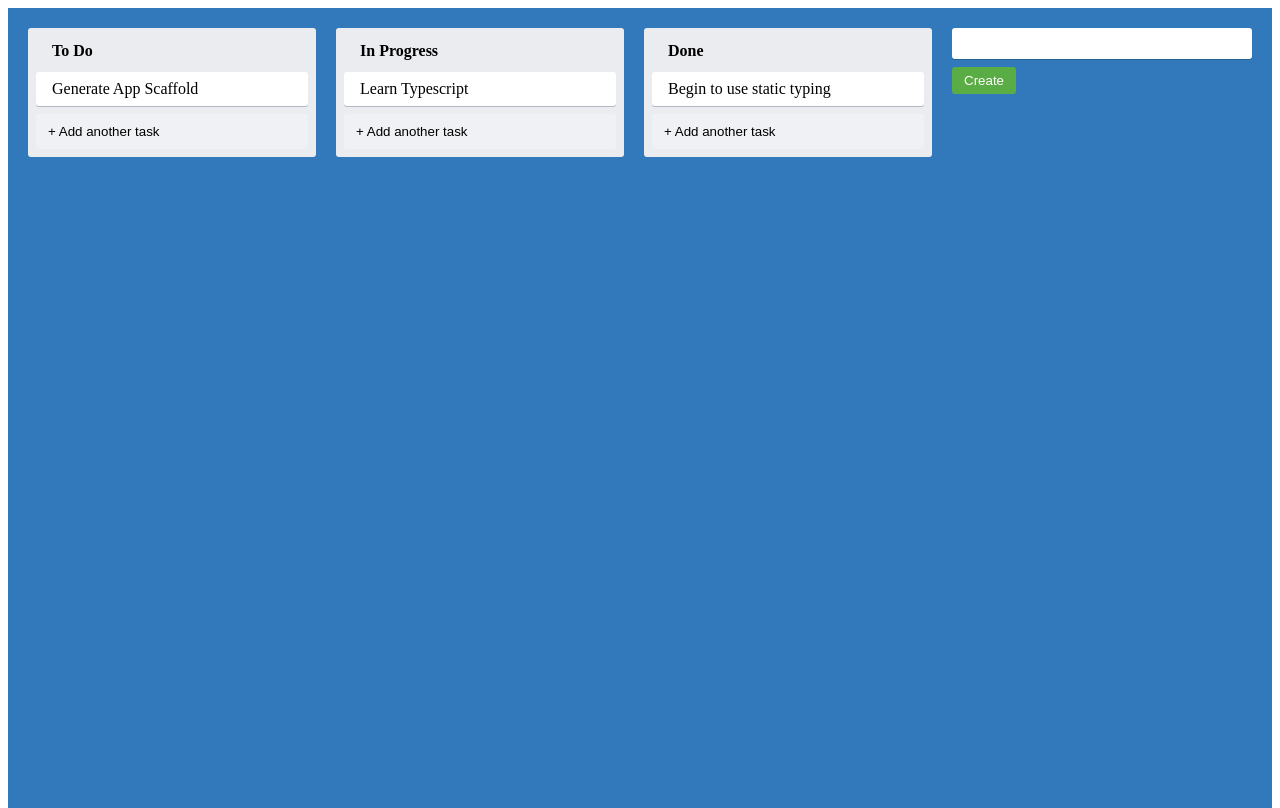
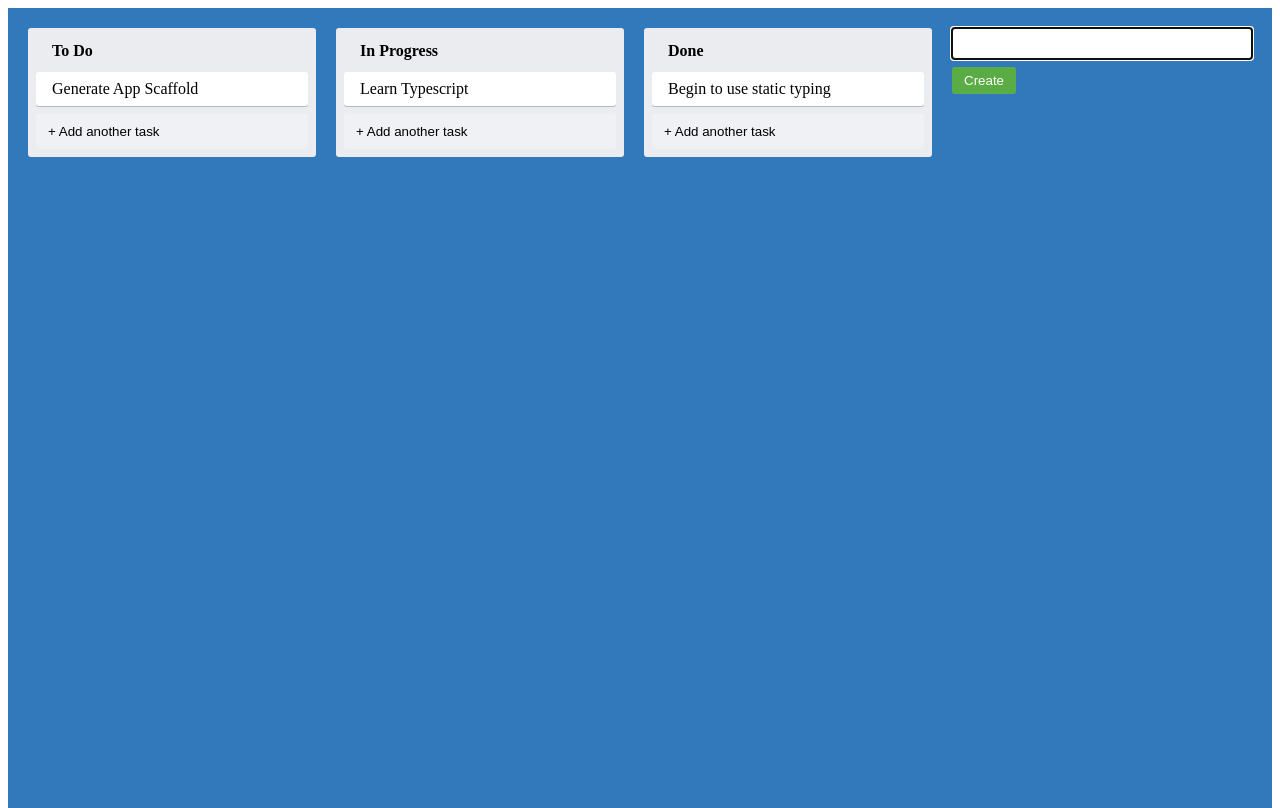
Before and after one commit to UladzKha/trello-clone, a React (Create React App) app: page / in a window 1280 px wide. Both pictures are taken after a click on the button "+ Add another list". Built offline with nearby package versions, Linux system fonts and the light colour scheme.

Commit message:
feat: autofocus on input

```diff
--- a/src/components/NewItemForm.tsx
+++ b/src/components/NewItemForm.tsx
@@ -1,17 +1,22 @@
 import { useState } from "react";
 import { NewItemFormContainer, NewItemButton, NewItemInput } from "../styles";
+import { useFocus } from "../utils/useFocus";
 
 interface NewItemFormProps {
   onAdd(text: string): void;
 }
 
-const NewItemForm = (props: NewItemFormProps) => {
-  const { onAdd } = props;
+const NewItemForm = ({ onAdd }: NewItemFormProps) => {
   const [text, setText] = useState("");
+  const inputRef = useFocus();
 
   return (
     <NewItemFormContainer>
-      <NewItemInput value={text} onChange={(e) => setText(e.target.value)} />
+      <NewItemInput
+        ref={inputRef}
+        value={text}
+        onChange={(e) => setText(e.target.value)}
+      />
       <NewItemButton onClick={() => onAdd(text)}>Create</NewItemButton>
     </NewItemFormContainer>
   );
--- /dev/null
+++ b/src/utils/useFocus.tsx
@@ -0,0 +1,11 @@
+import { useEffect, useRef } from "react";
+
+export const useFocus = () => {
+  const ref = useRef<HTMLInputElement>(null);
+
+  useEffect(() => {
+    ref.current?.focus();
+  });
+
+  return ref;
+};
```
Also changed, not shown: 1 other file (tests, documents, lock files or other folders).
